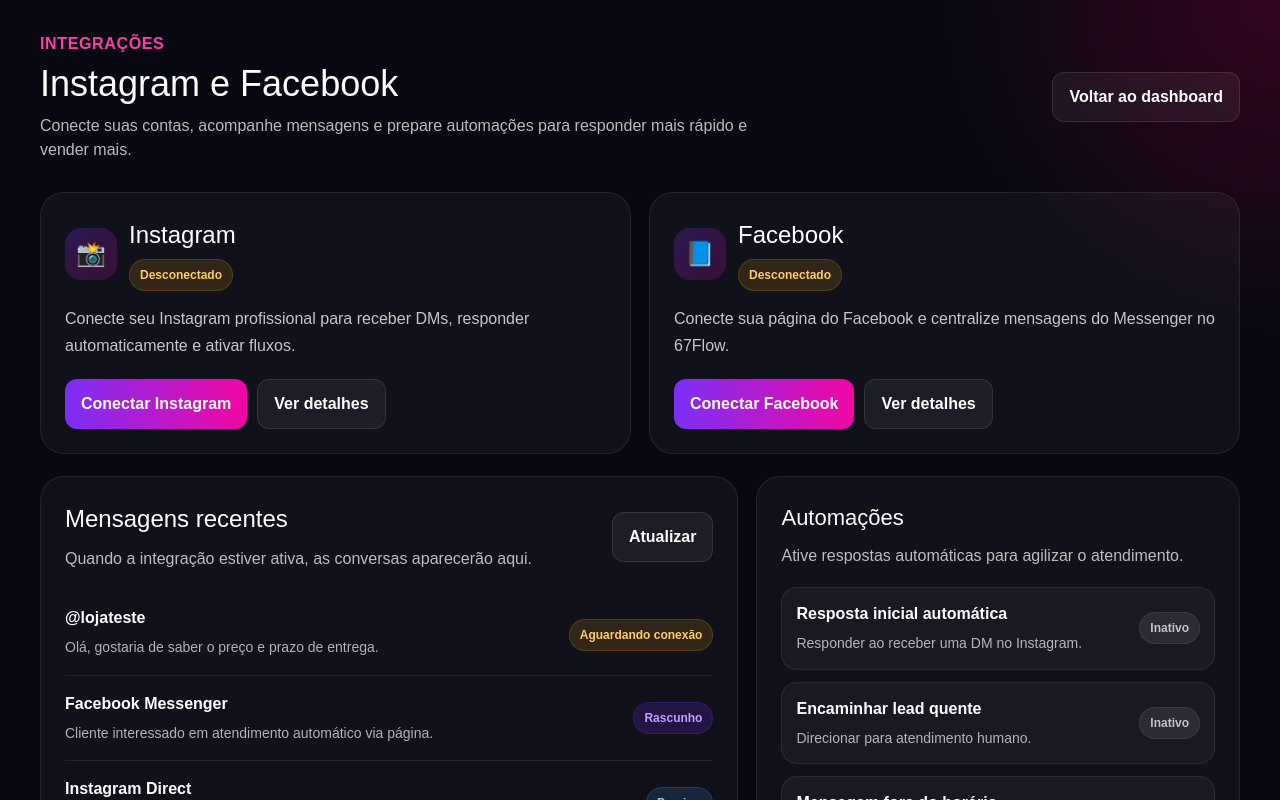
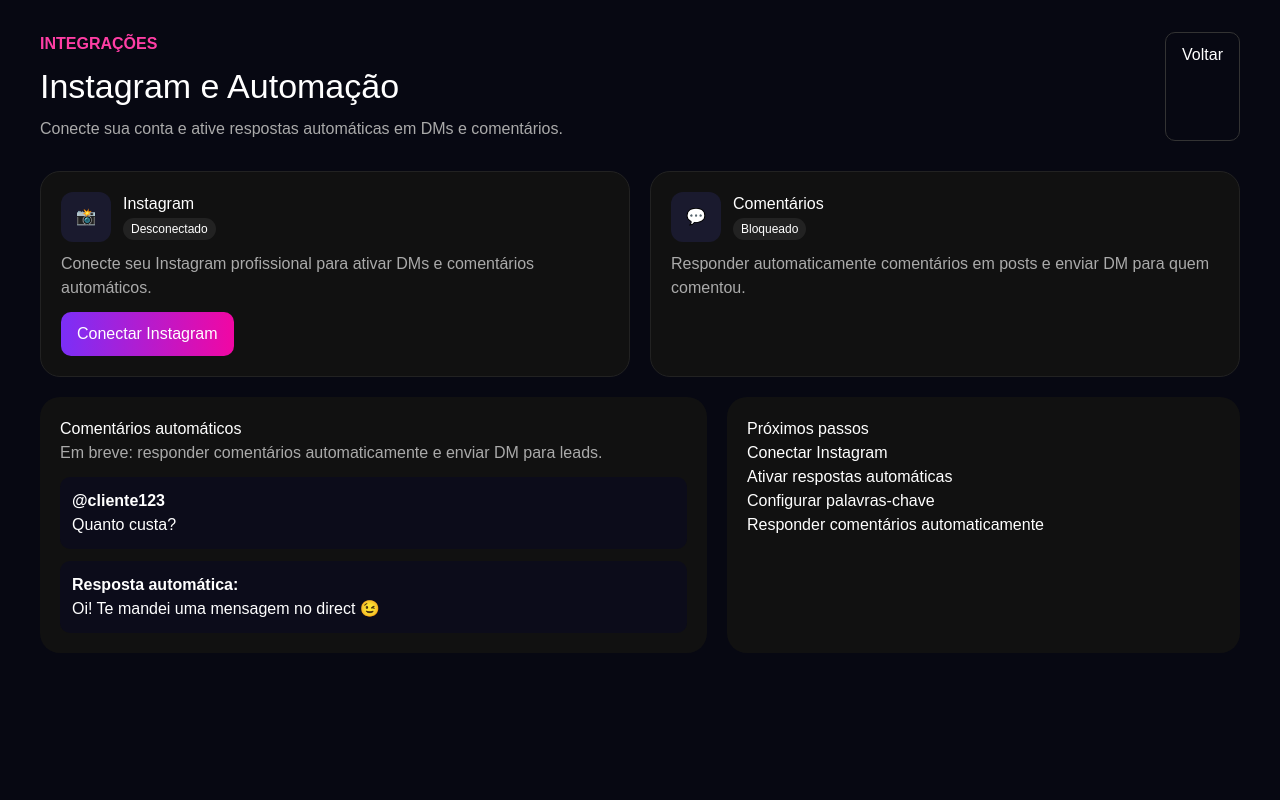
Before and after one commit to DMFLOW-78/dmflow-pro, a Next.js app: page /dashboard/integrations in a window 1280 px wide. Shown: the top 800 px of the page. Built offline with nearby package versions, Linux system fonts and the light colour scheme.

Commit message:
feat: integrations page upgrade

```diff
--- a/app/dashboard/integrations/page.tsx
+++ b/app/dashboard/integrations/page.tsx
@@ -1,198 +1,83 @@
 "use client";
 
-import React from "react";
+import React, { useEffect, useState } from "react";
 import Link from "next/link";
 
+type IntegrationState = {
+  connected: boolean;
+  username?: string;
+};
+
 export default function IntegrationsPage() {
+  const [instagram, setInstagram] = useState<IntegrationState>({
+    connected: false,
+  });
+
+  useEffect(() => {
+    // 🔥 Aqui depois vamos buscar do Supabase
+    const saved = localStorage.getItem("ig_connected");
+
+    if (saved) {
+      setInstagram({
+        connected: true,
+        username: saved,
+      });
+    }
+  }, []);
+
   return (
-    <div
-      style={{
-        minHeight: "100vh",
-        background:
-          "radial-gradient(circle at top right, rgba(255,0,102,0.18), transparent 20%), #070812",
-        color: "#fff",
-        padding: "32px 20px",
-      }}
-    >
-      <div style={{ maxWidth: "1200px", margin: "0 auto" }}>
-        <div
-          style={{
-            display: "flex",
-            justifyContent: "space-between",
-            alignItems: "center",
-            gap: "16px",
-            flexWrap: "wrap",
-            marginBottom: "30px",
-          }}
-        >
-          <div>
-            <p
-              style={{
-                margin: 0,
-                color: "#ff3ea5",
-                fontWeight: 700,
-                letterSpacing: "0.04em",
-              }}
-            >
-              INTEGRAÇÕES
-            </p>
+    <div style={pageStyle}>
+      <div style={{ maxWidth: 1200, margin: "0 auto" }}>
+        <Header />
 
-            <h1 style={{ margin: "8px 0 0", fontSize: "36px", lineHeight: 1.1 }}>
-              Instagram e Facebook
-            </h1>
-
-            <p
-              style={{
-                marginTop: "10px",
-                color: "rgba(255,255,255,0.72)",
-                maxWidth: "760px",
-              }}
-            >
-              Conecte suas contas, acompanhe mensagens e prepare automações para
-              responder mais rápido e vender mais.
-            </p>
-          </div>
-
-          <Link href="/dashboard" style={secondaryButton}>
-            Voltar ao dashboard
-          </Link>
-        </div>
-
-        <div
-          style={{
-            display: "grid",
-            gridTemplateColumns: "repeat(auto-fit, minmax(300px, 1fr))",
-            gap: "18px",
-            marginBottom: "22px",
-          }}
-        >
+        <div style={gridCards}>
           <IntegrationCard
             icon="📸"
             title="Instagram"
-            status="Desconectado"
-            description="Conecte seu Instagram profissional para receber DMs, responder automaticamente e ativar fluxos."
-            primaryAction="Conectar Instagram"
-            secondaryAction="Ver detalhes"
+            status={instagram.connected ? "Conectado" : "Desconectado"}
+            description={
+              instagram.connected
+                ? `Conectado como @${instagram.username}`
+                : "Conecte seu Instagram profissional para ativar DMs e comentários automáticos."
+            }
+            primaryAction={
+              instagram.connected ? "Reconfigurar" : "Conectar Instagram"
+            }
             primaryHref="/api/meta/login"
           />
 
           <IntegrationCard
-            icon="📘"
-            title="Facebook"
-            status="Desconectado"
-            description="Conecte sua página do Facebook e centralize mensagens do Messenger no 67Flow."
-            primaryAction="Conectar Facebook"
-            secondaryAction="Ver detalhes"
+            icon="💬"
+            title="Comentários"
+            status={instagram.connected ? "Disponível" : "Bloqueado"}
+            description="Responder automaticamente comentários em posts e enviar DM para quem comentou."
+            disabled={!instagram.connected}
           />
         </div>
 
-        <div
-          style={{
-            display: "grid",
-            gridTemplateColumns: "1.3fr 0.9fr",
-            gap: "18px",
-          }}
-        >
-          <div style={panelStyle}>
-            <div
-              style={{
-                display: "flex",
-                justifyContent: "space-between",
-                alignItems: "center",
-                gap: "12px",
-                marginBottom: "18px",
-                flexWrap: "wrap",
-              }}
-            >
-              <div>
-                <h2 style={{ margin: 0, fontSize: "24px" }}>Mensagens recentes</h2>
-                <p style={mutedText}>
-                  Quando a integração estiver ativa, as conversas aparecerão aqui.
-                </p>
-              </div>
-
-              <button style={secondaryActionButton}>Atualizar</button>
-            </div>
-
-            <div style={messageItem}>
-              <div>
-                <strong>@lojateste</strong>
-                <p style={mutedTextSmall}>
-                  Olá, gostaria de saber o preço e prazo de entrega.
-                </p>
-              </div>
-              <span style={tagPending}>Aguardando conexão</span>
-            </div>
-
-            <div style={messageItem}>
-              <div>
-                <strong>Facebook Messenger</strong>
-                <p style={mutedTextSmall}>
-                  Cliente interessado em atendimento automático via página.
-                </p>
-              </div>
-              <span style={tagDraft}>Rascunho</span>
-            </div>
-
-            <div style={messageItem}>
-              <div>
-                <strong>Instagram Direct</strong>
-                <p style={mutedTextSmall}>
-                  Exemplo de fila unificada de atendimento.
-                </p>
-              </div>
-              <span style={tagInfo}>Preview</span>
-            </div>
-          </div>
-
-          <div style={{ display: "grid", gap: "18px" }}>
-            <div style={panelStyle}>
-              <h2 style={{ marginTop: 0, fontSize: "22px" }}>Automações</h2>
-              <p style={mutedText}>
-                Ative respostas automáticas para agilizar o atendimento.
-              </p>
-
-              <div style={{ display: "grid", gap: "12px", marginTop: "18px" }}>
-                <MiniAutomation
-                  title="Resposta inicial automática"
-                  description="Responder ao receber uma DM no Instagram."
-                  active={false}
-                />
-
-                <MiniAutomation
-                  title="Encaminhar lead quente"
-                  description="Direcionar para atendimento humano."
-                  active={false}
-                />
-
-                <MiniAutomation
-                  title="Mensagem fora do horário"
-                  description="Avisar horários de atendimento."
-                  active={true}
-                />
-              </div>
-            </div>
-
-            <div style={panelStyle}>
-              <h2 style={{ marginTop: 0, fontSize: "22px" }}>Próximos passos</h2>
-
-              <ul
-                style={{
-                  paddingLeft: "18px",
-                  margin: "14px 0 0",
-                  color: "rgba(255,255,255,0.78)",
-                  lineHeight: 1.8,
-                }}
-              >
-                <li>Conectar conta Meta</li>
-                <li>Selecionar página do Facebook</li>
-                <li>Vincular Instagram profissional</li>
-                <li>Definir automações iniciais</li>
-              </ul>
-            </div>
-          </div>
+        <div style={gridMain}>
+          <CommentsPreview />
+          <NextSteps />
         </div>
       </div>
+    </div>
+  );
+}
+
+function Header() {
+  return (
+    <div style={headerStyle}>
+      <div>
+        <p style={titleTop}>INTEGRAÇÕES</p>
+        <h1 style={titleMain}>Instagram e Automação</h1>
+        <p style={subtitle}>
+          Conecte sua conta e ative respostas automáticas em DMs e comentários.
+        </p>
+      </div>
+
+      <Link href="/dashboard" style={secondaryButton}>
+        Voltar
+      </Link>
     </div>
   );
 }
@@ -203,241 +88,162 @@
   status,
   description,
   primaryAction,
-  secondaryAction,
   primaryHref,
-}: {
-  icon: string;
-  title: string;
-  status: string;
-  description: string;
-  primaryAction: string;
-  secondaryAction: string;
-  primaryHref?: string;
-}) {
+  disabled,
+}: any) {
   return (
-    <div
-      style={{
-        background: "rgba(255,255,255,0.04)",
-        border: "1px solid rgba(255,255,255,0.08)",
-        borderRadius: "24px",
-        padding: "24px",
-      }}
-    >
-      <div
-        style={{
-          display: "flex",
-          justifyContent: "space-between",
-          alignItems: "flex-start",
-          gap: "14px",
-          marginBottom: "14px",
-        }}
-      >
-        <div style={{ display: "flex", alignItems: "center", gap: "12px" }}>
-          <div
-            style={{
-              width: "52px",
-              height: "52px",
-              borderRadius: "16px",
-              display: "flex",
-              alignItems: "center",
-              justifyContent: "center",
-              fontSize: "24px",
-              background:
-                "linear-gradient(135deg, rgba(123,47,247,0.25), rgba(241,7,163,0.18))",
-            }}
-          >
-            {icon}
-          </div>
-
-          <div>
-            <h3 style={{ margin: 0, fontSize: "24px" }}>{title}</h3>
-            <span style={tagPending}>{status}</span>
-          </div>
+    <div style={cardStyle}>
+      <div style={{ display: "flex", gap: 12 }}>
+        <div style={iconBox}>{icon}</div>
+        <div>
+          <h3 style={{ margin: 0 }}>{title}</h3>
+          <span style={statusTag}>{status}</span>
         </div>
       </div>
 
-      <p
-        style={{
-          color: "rgba(255,255,255,0.76)",
-          lineHeight: 1.7,
-          marginBottom: "20px",
-        }}
-      >
-        {description}
+      <p style={desc}>{description}</p>
+
+      {primaryAction && (
+        <a
+          href={primaryHref}
+          style={{
+            ...buttonPrimary,
+            opacity: disabled ? 0.5 : 1,
+            pointerEvents: disabled ? "none" : "auto",
+          }}
+        >
+          {primaryAction}
+        </a>
+      )}
+    </div>
+  );
+}
+
+function CommentsPreview() {
+  return (
+    <div style={panel}>
+      <h2>Comentários automáticos</h2>
+      <p style={muted}>
+        Em breve: responder comentários automaticamente e enviar DM para leads.
       </p>
 
-      <div style={{ display: "flex", gap: "10px", flexWrap: "wrap" }}>
-        {primaryHref ? (
-          <a href={primaryHref} style={primaryActionLink}>
-            {primaryAction}
-          </a>
-        ) : (
-          <button style={primaryActionButton}>{primaryAction}</button>
-        )}
+      <div style={fakeComment}>
+        <strong>@cliente123</strong>
+        <p>Quanto custa?</p>
+      </div>
 
-        <button style={secondaryActionButton}>{secondaryAction}</button>
+      <div style={fakeComment}>
+        <strong>Resposta automática:</strong>
+        <p>Oi! Te mandei uma mensagem no direct 😉</p>
       </div>
     </div>
   );
 }
 
-function MiniAutomation({
-  title,
-  description,
-  active,
-}: {
-  title: string;
-  description: string;
-  active: boolean;
-}) {
+function NextSteps() {
   return (
-    <div
-      style={{
-        padding: "14px",
-        borderRadius: "16px",
-        background: "rgba(255,255,255,0.035)",
-        border: "1px solid rgba(255,255,255,0.08)",
-      }}
-    >
-      <div
-        style={{
-          display: "flex",
-          justifyContent: "space-between",
-          gap: "12px",
-          alignItems: "center",
-        }}
-      >
-        <div>
-          <strong>{title}</strong>
-          <p style={mutedTextSmall}>{description}</p>
-        </div>
-
-        <span
-          style={{
-            padding: "6px 10px",
-            borderRadius: "999px",
-            fontSize: "12px",
-            fontWeight: 700,
-            background: active
-              ? "rgba(90, 255, 160, 0.14)"
-              : "rgba(255,255,255,0.08)",
-            color: active ? "#7dffb0" : "rgba(255,255,255,0.72)",
-            border: "1px solid rgba(255,255,255,0.08)",
-            whiteSpace: "nowrap",
-          }}
-        >
-          {active ? "Ativo" : "Inativo"}
-        </span>
-      </div>
+    <div style={panel}>
+      <h2>Próximos passos</h2>
+      <ul>
+        <li>Conectar Instagram</li>
+        <li>Ativar respostas automáticas</li>
+        <li>Configurar palavras-chave</li>
+        <li>Responder comentários automaticamente</li>
+      </ul>
     </div>
   );
 }
 
-const panelStyle: React.CSSProperties = {
-  background: "rgba(255,255,255,0.04)",
-  border: "1px solid rgba(255,255,255,0.08)",
-  borderRadius: "24px",
-  padding: "24px",
+/* 🔥 STYLES */
+
+const pageStyle = {
+  minHeight: "100vh",
+  background: "#070812",
+  color: "#fff",
+  padding: 32,
 };
 
-const messageItem: React.CSSProperties = {
+const headerStyle = {
   display: "flex",
   justifyContent: "space-between",
-  alignItems: "center",
-  gap: "12px",
-  padding: "16px 0",
-  borderBottom: "1px solid rgba(255,255,255,0.08)",
+  marginBottom: 30,
 };
 
-const mutedText: React.CSSProperties = {
-  marginTop: "8px",
-  marginBottom: 0,
-  color: "rgba(255,255,255,0.72)",
-  lineHeight: 1.7,
+const titleTop = { color: "#ff3ea5", fontWeight: 700 };
+const titleMain = { fontSize: 34, margin: "5px 0" };
+const subtitle = { color: "#aaa" };
+
+const gridCards = {
+  display: "grid",
+  gridTemplateColumns: "1fr 1fr",
+  gap: 20,
+  marginBottom: 20,
 };
 
-const mutedTextSmall: React.CSSProperties = {
-  margin: "6px 0 0",
-  color: "rgba(255,255,255,0.68)",
-  lineHeight: 1.6,
-  fontSize: "14px",
+const gridMain = {
+  display: "grid",
+  gridTemplateColumns: "1.3fr 1fr",
+  gap: 20,
 };
 
-const primaryActionButton: React.CSSProperties = {
-  border: "none",
-  padding: "12px 16px",
-  borderRadius: "12px",
-  background: "linear-gradient(90deg, #7b2ff7, #f107a3)",
-  color: "#fff",
-  fontWeight: 700,
-  cursor: "pointer",
+const cardStyle = {
+  background: "#111",
+  padding: 20,
+  borderRadius: 20,
+  border: "1px solid #222",
 };
 
-const primaryActionLink: React.CSSProperties = {
-  display: "inline-flex",
+const iconBox = {
+  width: 50,
+  height: 50,
+  borderRadius: 12,
+  display: "flex",
   alignItems: "center",
   justifyContent: "center",
-  textDecoration: "none",
-  border: "none",
-  padding: "12px 16px",
-  borderRadius: "12px",
-  background: "linear-gradient(90deg, #7b2ff7, #f107a3)",
-  color: "#fff",
-  fontWeight: 700,
-  cursor: "pointer",
+  background: "#1a1a2e",
 };
 
-const secondaryActionButton: React.CSSProperties = {
-  border: "1px solid rgba(255,255,255,0.10)",
-  padding: "12px 16px",
-  borderRadius: "12px",
-  background: "rgba(255,255,255,0.05)",
-  color: "#fff",
-  fontWeight: 700,
-  cursor: "pointer",
+const statusTag = {
+  fontSize: 12,
+  background: "#222",
+  padding: "4px 8px",
+  borderRadius: 999,
 };
 
-const secondaryButton: React.CSSProperties = {
-  textDecoration: "none",
-  border: "1px solid rgba(255,255,255,0.10)",
-  padding: "12px 16px",
-  borderRadius: "12px",
-  background: "rgba(255,255,255,0.05)",
-  color: "#fff",
-  fontWeight: 700,
+const desc = {
+  color: "#aaa",
+  marginTop: 10,
 };
 
-const tagPending: React.CSSProperties = {
+const buttonPrimary = {
   display: "inline-block",
-  marginTop: "6px",
-  padding: "6px 10px",
-  borderRadius: "999px",
-  fontSize: "12px",
-  fontWeight: 700,
-  background: "rgba(255,170,0,0.14)",
-  color: "#ffcc66",
-  border: "1px solid rgba(255,170,0,0.18)",
-  whiteSpace: "nowrap",
+  marginTop: 12,
+  padding: "10px 16px",
+  borderRadius: 10,
+  background: "linear-gradient(90deg,#7b2ff7,#f107a3)",
+  color: "#fff",
+  textDecoration: "none",
 };
 
-const tagDraft: React.CSSProperties = {
-  padding: "6px 10px",
-  borderRadius: "999px",
-  fontSize: "12px",
-  fontWeight: 700,
-  background: "rgba(123,47,247,0.18)",
-  color: "#c59cff",
-  border: "1px solid rgba(123,47,247,0.2)",
-  whiteSpace: "nowrap",
+const panel = {
+  background: "#111",
+  padding: 20,
+  borderRadius: 20,
 };
 
-const tagInfo: React.CSSProperties = {
-  padding: "6px 10px",
-  borderRadius: "999px",
-  fontSize: "12px",
-  fontWeight: 700,
-  background: "rgba(70,170,255,0.14)",
-  color: "#7dc7ff",
-  border: "1px solid rgba(70,170,255,0.18)",
-  whiteSpace: "nowrap",
+const muted = { color: "#aaa" };
+
+const fakeComment = {
+  marginTop: 12,
+  padding: 12,
+  background: "#0c0c1a",
+  borderRadius: 10,
 };
+
+const secondaryButton = {
+  border: "1px solid #333",
+  padding: "10px 16px",
+  borderRadius: 10,
+  color: "#fff",
+  textDecoration: "none",
+};
```
